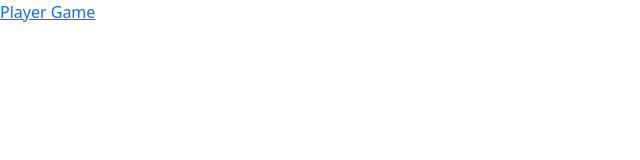
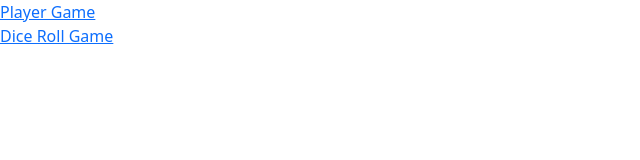
Before and after one commit to fnrfarid/fnrfarid.github.io, a plain HTML site: page index.html in a window 1280 px wide. Shown: the whole page, without its empty margins (0-640 px from the left). Drawn offline with nearby package versions, Linux system fonts and the light colour scheme.

Commit message:
Added dice roll in the index

```diff
--- a/index.html
+++ b/index.html
@@ -10,6 +10,8 @@
 
 	<body>
 		<a href="/playerGame.html">Player Game</a>
+		</br>
+		<a href="/diceRoll.html">Dice Roll Game</a>
 
 	</body>
 
```
